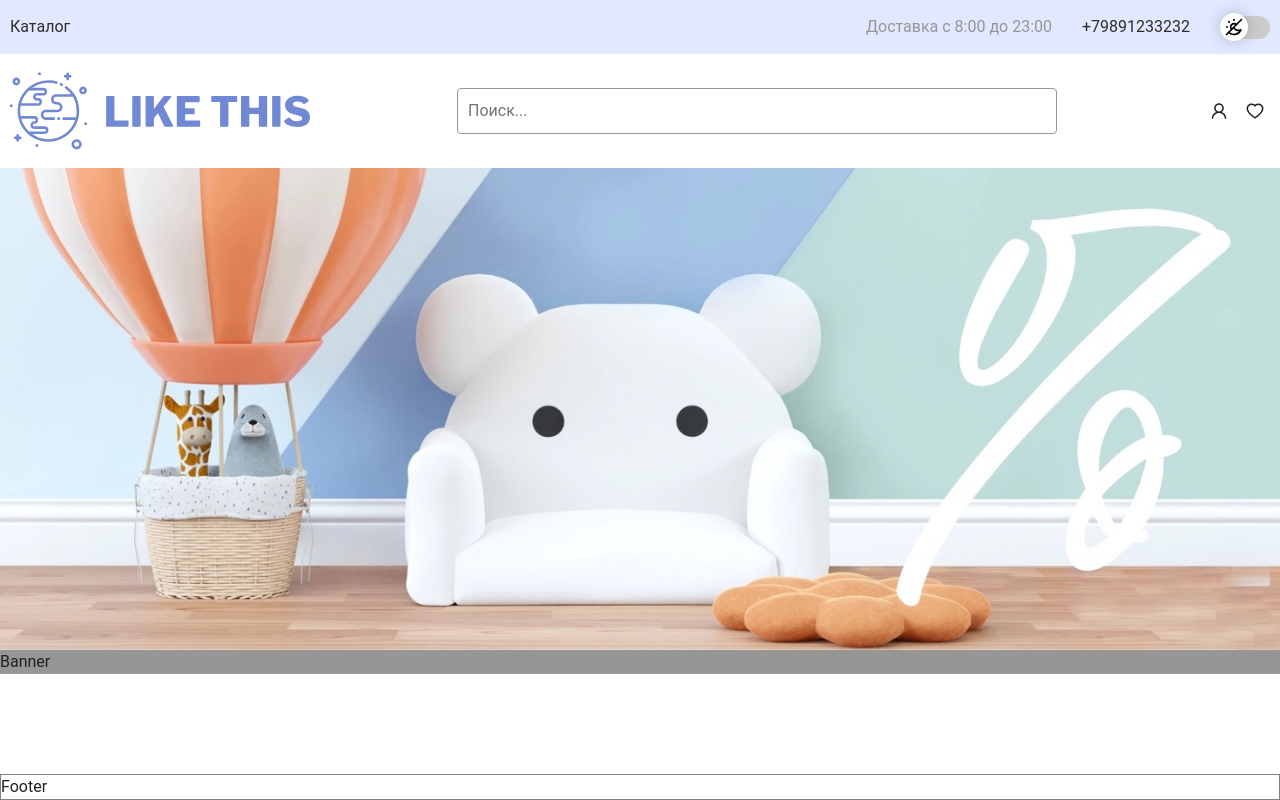
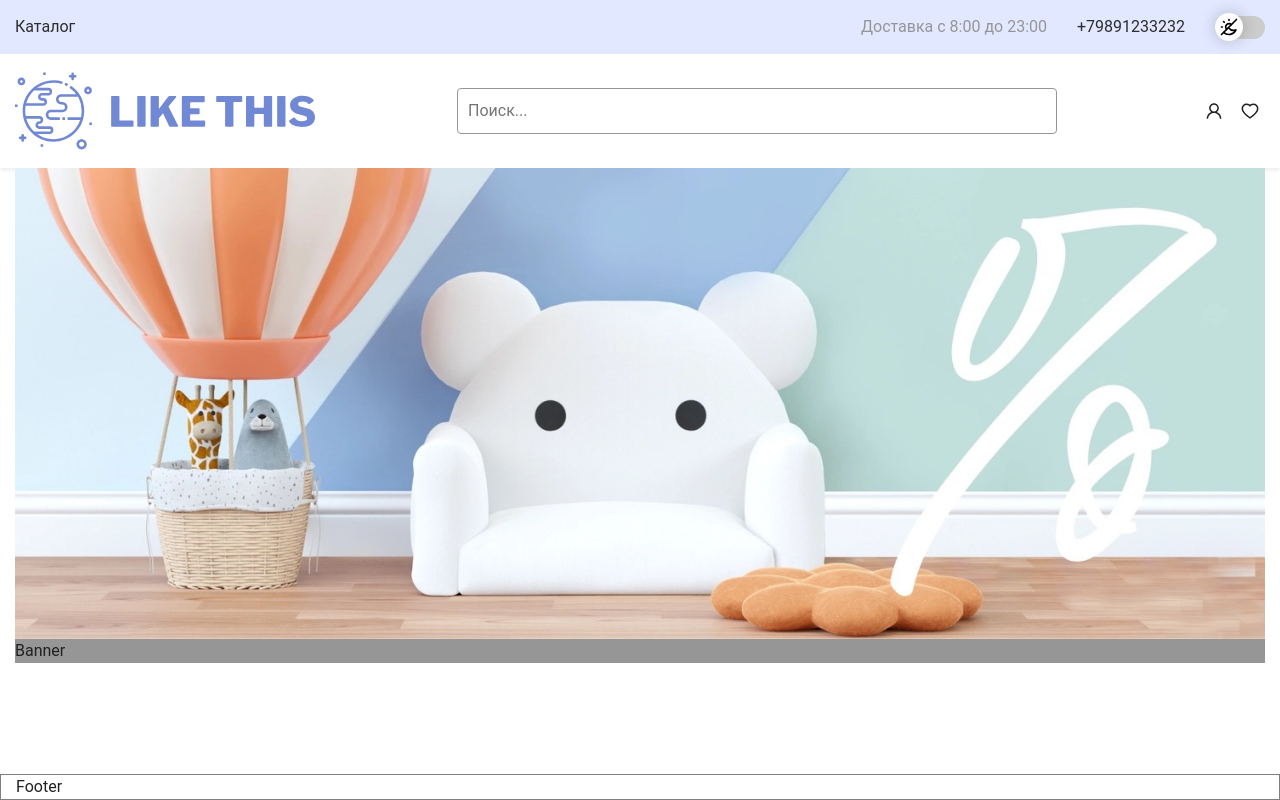
Before and after one commit to PavelKuklin/idea-on-react, a React (Create React App) app: page / in a window 1280 px wide. Built offline with nearby package versions, Linux system fonts and the light colour scheme.

Commit message:
поправил стили

```diff
--- a/src/assets/styles/scss/index.scss
+++ b/src/assets/styles/scss/index.scss
@@ -9,6 +9,7 @@
   max-width: $max_width;
   width: 100%;
   margin: 0 auto;
+  padding: 0 15px;
 }
 
 .page-title {
--- a/src/components/layout/Header/Header.module.scss
+++ b/src/components/layout/Header/Header.module.scss
@@ -11,7 +11,7 @@
   gap: 10px;
   align-items: stretch;
   justify-content: space-between;
-  padding: 15px 10px;
+  padding: 15px 0;
   margin: 0 auto;
   position: relative;
 
--- a/src/components/layout/Header/HeaderTop/HeaderTop.module.scss
+++ b/src/components/layout/Header/HeaderTop/HeaderTop.module.scss
@@ -6,7 +6,7 @@
 }
 
 .block {
-  padding: 15px 10px;
+  padding: 15px 0;
   display: flex;
   flex-wrap: wrap;
   align-content: center;
```
Also changed, not shown: 1 other file (tests, documents, lock files or other folders).
